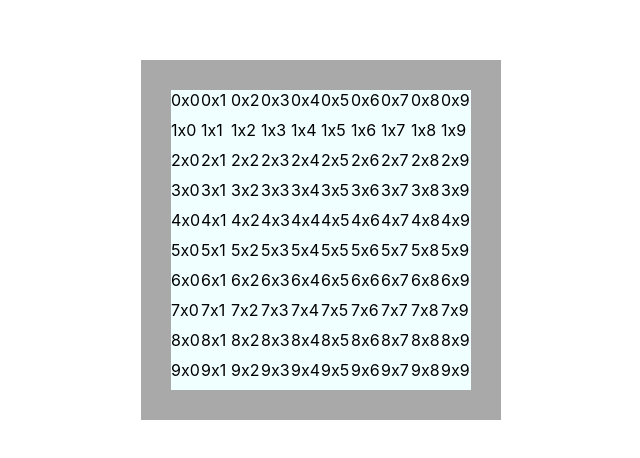
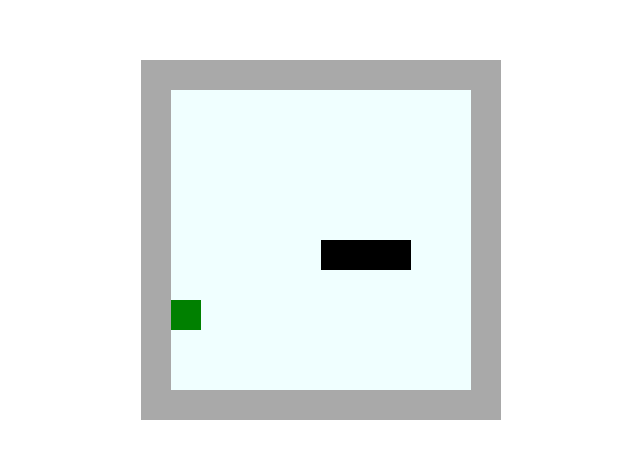
Before and after one commit to G3F4/warsawjs-workshop-47-reactive-snake, a React (Create React App) app: page / in a window 1280 px wide. Shown: the part 160-618 px from the top of the page, without its empty margins (319-959 px from the left). Built offline with nearby package versions, Linux system fonts and the light colour scheme.

Commit message:
Wyświetlanie węża i owocu

```diff
--- a/src/App.js
+++ b/src/App.js
@@ -1,11 +1,25 @@
-import React from 'react';
+import React, { useState } from 'react';
 import GameGrid from './game/GameGrid';
+
+function randomIndex(n) {
+  return Math.floor(Math.random() * n);
+}
 
 const GridSize = 10;
 
 function App() {
+  const [snake, setSnake] = useState([
+    { x: GridSize / 2, y: GridSize / 2 },
+    { x: GridSize / 2, y: GridSize / 2 + 1 },
+    { x: GridSize / 2, y: GridSize / 2 + 2 },
+  ]);
+  const [fruit, setFruit] = useState({
+    x: randomIndex(GridSize),
+    y: randomIndex(GridSize),
+  });
+
   return (
-    <GameGrid gridSize={GridSize} />
+    <GameGrid gridSize={GridSize} fruit={fruit} snake={snake} />
   );
 }
 
--- a/src/game/GameGrid.css
+++ b/src/game/GameGrid.css
@@ -11,3 +11,15 @@
     height: 30px;
     background-color: azure;
 }
+
+.snakeCell {
+    width: 30px;
+    height: 30px;
+    background-color: black;
+}
+
+.fruitCell {
+    width: 30px;
+    height: 30px;
+    background-color: green;
+}
--- a/src/game/GameGrid.jsx
+++ b/src/game/GameGrid.jsx
@@ -1,19 +1,32 @@
 import React from 'react';
 import './GameGrid.css';
 
-export default function GameGrid({ gridSize }) {
+export default function GameGrid({ gridSize, fruit, snake }) {
   const indexes = Array
     .from({ length: gridSize })
     .map((_, index) => index);
+
+  function getCellClass(x, y) {
+    if (x === fruit.x && y === fruit.y) {
+      return 'fruitCell';
+    }
+
+    if (snake.some(snakePart => snakePart.x === x && snakePart.y === y)) {
+      return 'snakeCell';
+    }
+
+    return 'gridCell';
+  }
 
   return (
     <div className="grid">
       {indexes.map((x) => (
         <div className="gridRow" key={x}>
           {indexes.map((y) => (
-            <div className="gridCell" key={`${x}x${y}`}>
-              {`${x}x${y}`}
-            </div>
+            <div
+              className={getCellClass(x, y)}
+              key={`${x}x${y}`}
+            />
           ))}
         </div>
       ))}
```
Also changed, not shown: 1 other file (tests, documents, lock files or other folders).
